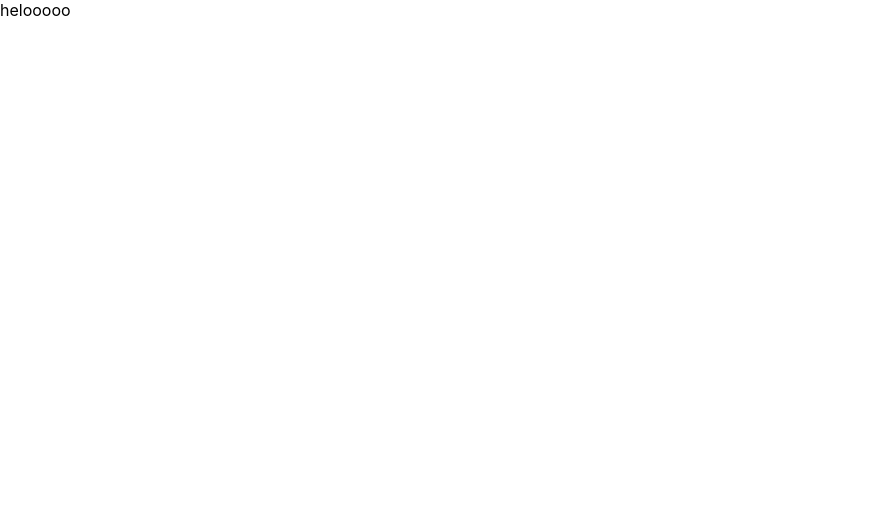
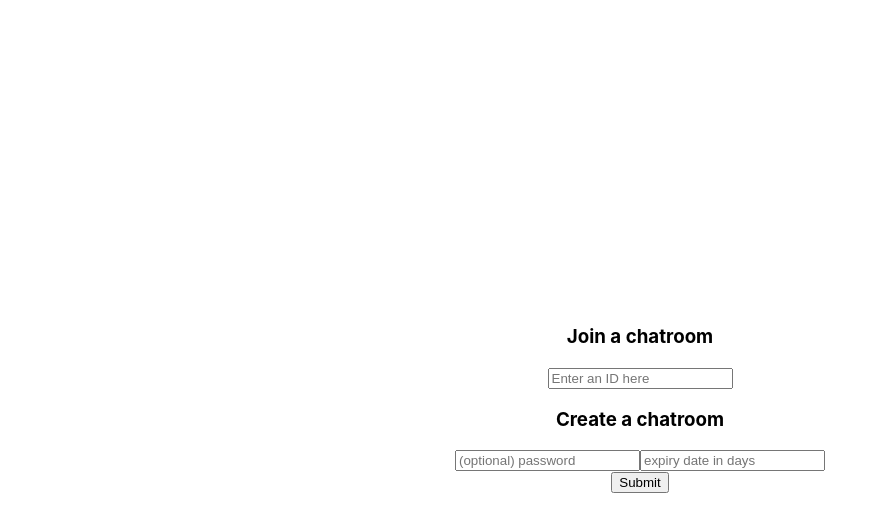
Before and after one commit to resurl/chatapp, a React (Create React App) app: page / in a window 1280 px wide. Shown: the top 532 px of the page, without its empty margins (0-887 px from the left). Built offline with nearby package versions, Linux system fonts and the light colour scheme.

Commit message:
started implementing create Room behaviour, laid out skeleton of ffront end

```diff
--- a/src/App.tsx
+++ b/src/App.tsx
@@ -8,9 +8,11 @@ import Home from './Components/Home';
 import Room from './Components/Room';
 import NotFound from './Components/NotFound';
 import './App.css';
+import './Styles/main.css'
 
 function App() {
   return (
+    <div className="App">
       <Router>
         <Switch>
           <Route path='/' component={Home} />
@@ -18,6 +20,7 @@ function App() {
           <Route path='*' component={NotFound} />
         </Switch>
       </Router>
+    </div>
   );
 }
 
--- a/src/Components/Home.tsx
+++ b/src/Components/Home.tsx
@@ -1,9 +1,22 @@
 import React from 'react'
+import RoomForm from './RoomForm'
+
+const handleJoin = (e: React.KeyboardEvent<HTMLInputElement>) => {
+    const target = e.target as HTMLTextAreaElement;
+    if (e.key === 'Enter') console.log(target.value)
+}
 
 export default function Home() {
     return (
         <div className="Home">
-            helooooo
+            <div className="Home__join">
+                <h3 className="Home__join-header">Join a chatroom</h3>
+                <input type='text' placeholder='Enter an ID here' onKeyDown={handleJoin}/>
+            </div>
+            <div className="Home__create">
+                <h3 className="Home__create-header">Create a chatroom</h3>
+                <RoomForm />
+            </div>
         </div>
     )
 }
--- /dev/null
+++ b/src/Components/RoomForm.tsx
@@ -0,0 +1,31 @@
+import React, {useState} from 'react'
+
+export default function RoomForm() {
+    const [expiry, setExpiry] = useState('')
+    const [password, setPassword] = useState('')
+
+    const handlePwChange = (e:React.ChangeEvent<HTMLInputElement>) => {
+        const target = e.target as HTMLInputElement;
+        setPassword(target.value)
+    }
+
+    const handleExpiryChange = (e:React.ChangeEvent<HTMLInputElement>) => {
+        const target = e.target as HTMLInputElement;
+        setExpiry(target.value)
+    }
+
+    const handleSubmit = (e:React.FormEvent<HTMLFormElement>) => {
+        e.preventDefault();
+        console.log(`submit ${password} ${expiry}`);
+    }
+
+    return (
+        <form onSubmit={handleSubmit}>
+            <div>
+                <input type='text' placeholder='(optional) password' value={password} onChange={handlePwChange}/>
+                <input type='text' placeholder='expiry date in days' value={expiry} onChange={handleExpiryChange}/>
+            </div>
+            <input type='submit' value='Submit' />
+        </form>
+    )
+}
--- /dev/null
+++ b/src/Styles/main.css
@@ -0,0 +1,19 @@
+html, body, #root {
+  margin: 0;
+  padding: 0;
+  height: 100vh;
+}
+
+.App {
+  display: -webkit-box;
+  display: -ms-flexbox;
+  display: flex;
+  -webkit-box-pack: center;
+      -ms-flex-pack: center;
+          justify-content: center;
+  -webkit-box-align: center;
+      -ms-flex-align: center;
+          align-items: center;
+  height: 100%;
+}
+/*# sourceMappingURL=main.css.map */
--- /dev/null
+++ b/src/Styles/main.scss
@@ -0,0 +1,16 @@
+@import './Partials/home';
+@import './Partials/roomform';
+// TODO: import font
+
+html, body, #root {
+    margin:0;
+    padding: 0;
+    height: 100vh;
+}
+
+.App {
+    display: flex;
+    justify-content: center;
+    align-items: center;
+    height: 100%;
+}
```
Also changed, not shown: src/Styles/Partials/_home.scss (added), src/Styles/Partials/_roomform.scss (added), 1 other file (tests, documents, lock files or other folders). Lines whose indentation alone changed are shown as unchanged.
